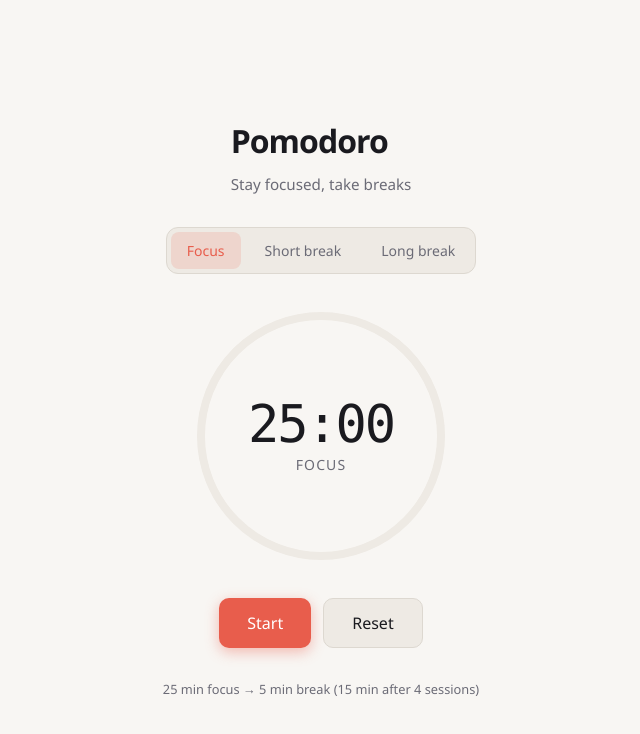
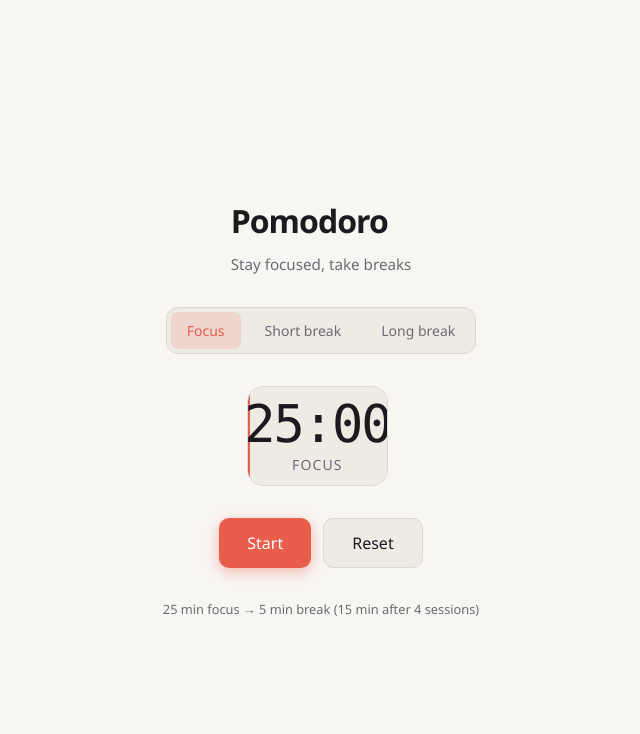
Before and after one commit to sEver/pomodoro, a React (Vite) app: page / in a window 1280 px wide. Shown: the top 734 px of the page, without its empty margins (319-959 px from the left). Built offline with nearby package versions, Linux system fonts and the light colour scheme.

Commit message:
Add TimerBar

```diff
--- a/src/App.tsx
+++ b/src/App.tsx
@@ -1,3 +1,5 @@
+import { Fragment } from 'react'
+import { TimerBar } from './components/TimerBar'
 import { TimerRing } from './components/TimerRing'
 import { usePomodoro, type PomodoroMode } from './hooks/usePomodoro'
 import './App.css'
@@ -47,11 +49,20 @@ function App() {
         ))}
       </nav>
 
-      <TimerRing
+      <div className="timer-displays">
+        {/* <TimerRing
         secondsLeft={secondsLeft}
         progress={progress}
         label={MODE_LABELS[mode]}
-      />
+        /> */}
+        <TimerBar
+          progress={progress}
+          secondsLeft={secondsLeft}
+          label={MODE_LABELS[mode]}
+          width="95%"
+          height="100px"
+        />
+      </div>
 
       <div className="controls">
         <button
--- /dev/null
+++ b/src/components/TimerBar.css
@@ -0,0 +1,50 @@
+.timer-bar {
+  position: relative;
+  display: flex;
+  align-items: center;
+  justify-content: center;
+  border-radius: 16px;
+  overflow: hidden;
+  border: 1px solid var(--border);
+  box-sizing: border-box;
+}
+
+.timer-bar-track {
+  position: absolute;
+  inset: 0;
+  background: var(--surface);
+}
+
+.timer-bar-fill {
+  height: 100%;
+  background: var(--mode-accent-soft);
+  border-right: 2px solid var(--mode-accent);
+  transition: width 0.3s ease;
+}
+
+.timer-bar-display {
+  position: relative;
+  z-index: 1;
+  display: flex;
+  flex-direction: column;
+  align-items: center;
+  justify-content: center;
+  gap: 4px;
+  pointer-events: none;
+}
+
+.timer-bar-display .time {
+  font-family: var(--mono);
+  font-size: 3.25rem;
+  font-weight: 500;
+  letter-spacing: -0.04em;
+  color: var(--text);
+  line-height: 1;
+}
+
+.timer-bar-display .mode-label {
+  font-size: 0.875rem;
+  color: var(--text-muted);
+  text-transform: uppercase;
+  letter-spacing: 0.08em;
+}
--- /dev/null
+++ b/src/components/TimerBar.tsx
@@ -0,0 +1,42 @@
+import { formatTime } from '../utils/formatTime'
+import './TimerBar.css'
+
+type TimerBarProps = {
+  progress: number
+  secondsLeft: number
+  label: string
+  width: string
+  height: string
+}
+
+export function TimerBar({
+  progress,
+  secondsLeft,
+  label,
+  width,
+  height,
+}: TimerBarProps) {
+  const percent = Math.round(progress * 100)
+
+  return (
+    <div
+      className="timer-bar"
+      style={{ width, height }}
+      role="progressbar"
+      aria-valuenow={percent}
+      aria-valuemin={0}
+      aria-valuemax={100}
+      aria-label={`${label} progress`}
+      aria-live="polite"
+      aria-atomic="true"
+    >
+      <div className="timer-bar-track" aria-hidden="true">
+        <div className="timer-bar-fill" style={{ width: `${percent}%` }} />
+      </div>
+      <div className="timer-bar-display">
+        <span className="time">{formatTime(secondsLeft)}</span>
+        <span className="mode-label">{label}</span>
+      </div>
+    </div>
+  )
+}
```
